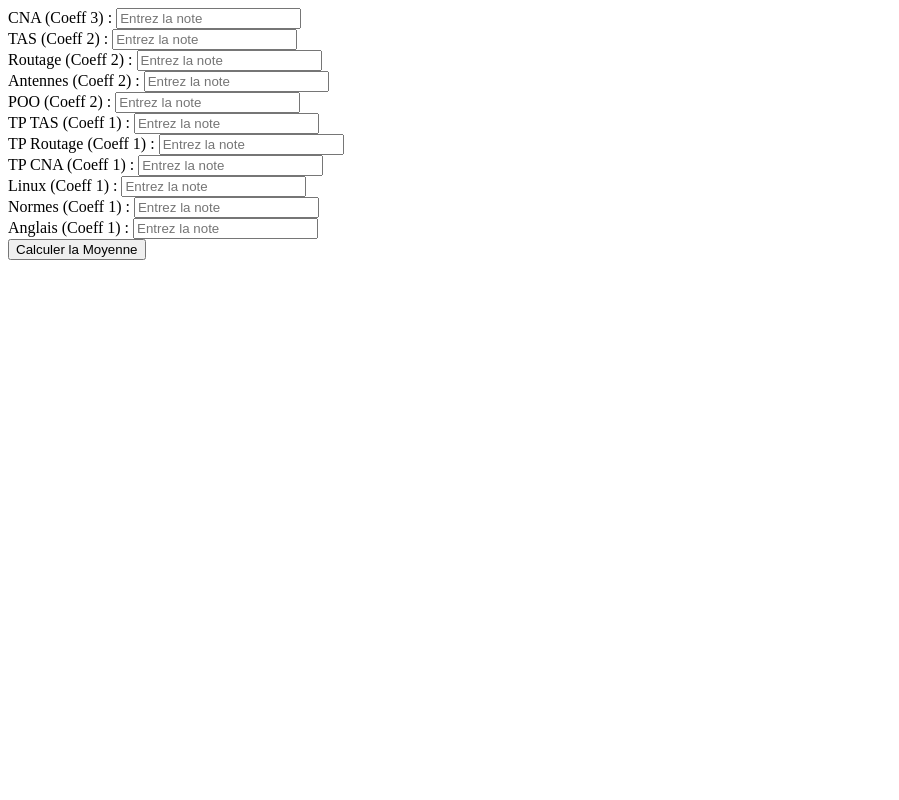
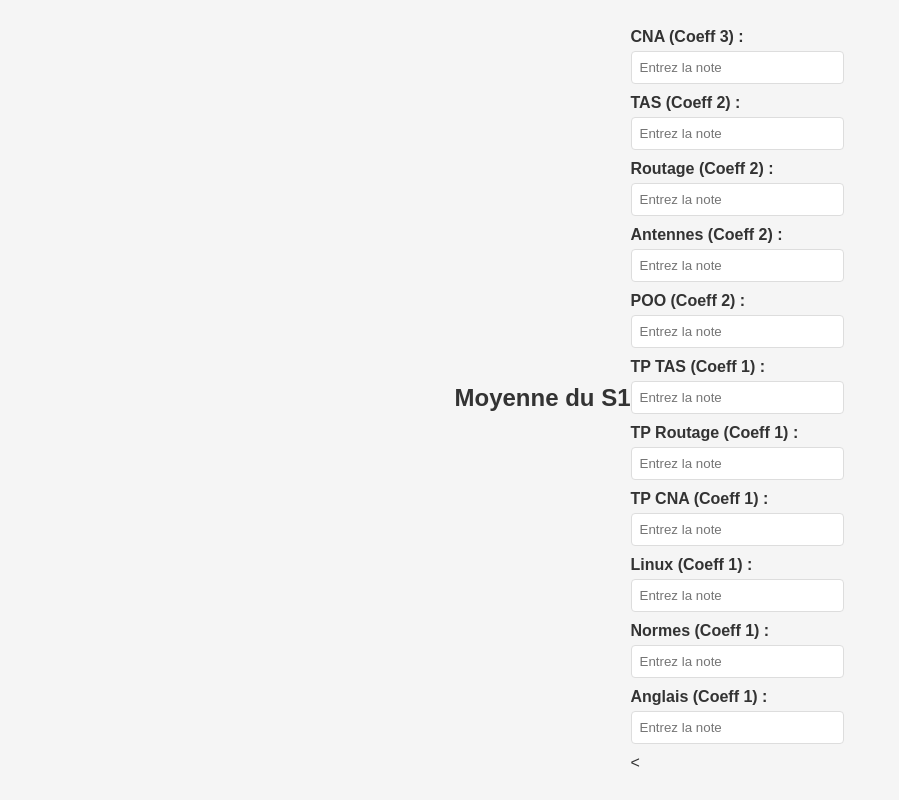
Before and after one commit to Yahiake/RTM1S1CALCULATEUR, a plain HTML site: page index.html in a window 1280 px wide. Shown: the whole page, without its empty margins (0-899 px from the left). Drawn offline with Linux system fonts and the light colour scheme.

Commit message:
Update index.html

```diff
--- a/index.html
+++ b/index.html
@@ -1,3 +1,14 @@
+<!DOCTYPE html>
+<html lang="fr">
+<head>
+    <meta charset="UTF-8">
+    <meta name="viewport" content="width=device-width, initial-scale=1.0">
+    <title>Moyenne du S1</title>
+    <link rel="stylesheet" href="style.css"> <!-- Keep this as is -->
+</head>
+<body>
+    <h1>Moyenne du S1</h1>
+
     <form id="averageForm">
         <div class="module">
             <label for="CNA">CNA (Coeff 3) :</label>
@@ -43,6 +54,4 @@
             <label for="Anglais">Anglais (Coeff 1) :</label>
             <input type="number" id="Anglais" placeholder="Entrez la note" step="any" required>
         </div>
-    <button type="submit">Calculer la Moyenne</button>
-</form>
-<p id="result"></p>
+        <
```
Lines whose indentation alone changed are shown as unchanged.
